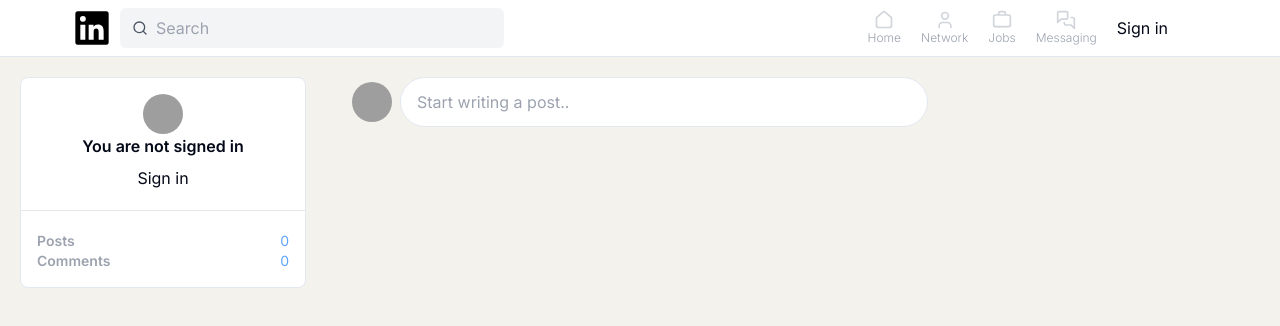
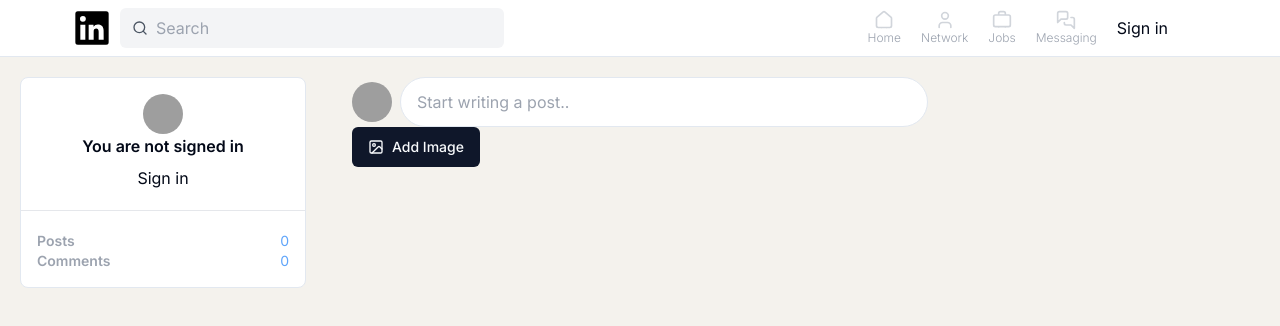
Before and after one commit to maaazi643/Linkedin-clone, a Next.js app in the folder linkedin-clone/: page / in a window 1280 px wide. Shown: the top 326 px of the page. Built offline with nearby package versions, Linux system fonts and the light colour scheme; no server answers; grey boxes are pictures that could not be loaded.

Commit message:
added functionality to the postForm

```diff
--- a/linkedin-clone/components/PostForm.tsx
+++ b/linkedin-clone/components/PostForm.tsx
@@ -2,12 +2,18 @@
 
 import { useUser } from "@clerk/nextjs";
 import { Avatar, AvatarFallback, AvatarImage } from "./ui/avatar";
+import { Button } from "./ui/button";
+import { ImageIcon } from "lucide-react";
+import { useRef, useState } from "react";
 
 function PostForm() {
+  const ref = useRef<HTMLFormElement>(null);
+  const fileInputRef = useRef<HTMLInputElement>(null);
   const { user } = useUser();
+  const [preview, setPreview] = useState(false);
   return (
     <div>
-      <form action="">
+      <form action="" ref={ref}>
         <div className=" flex items-center space-x-2">
           <Avatar>
             {user?.id ? (
@@ -22,11 +28,28 @@ function PostForm() {
           </Avatar>
 
           <input
+            ref={fileInputRef}
             type="text"
             name="postInput"
             placeholder="Start writing a post.."
             className="flex-1 outline-none rounded-full py-3 px-4 border"
           />
+
+          <input type="file" name="image" accept="image/*" hidden />
+
+          <button type="submit" hidden>
+            Post
+          </button>
+        </div>
+
+        {/* Preview Conditional Check */}
+        <div>
+          <Button>
+            <ImageIcon className="mr-2" size={16} color="currentColor" />
+            Add Image
+          </Button>
+
+          {/* Add a remove preview button */}
         </div>
       </form>
     </div>
```
